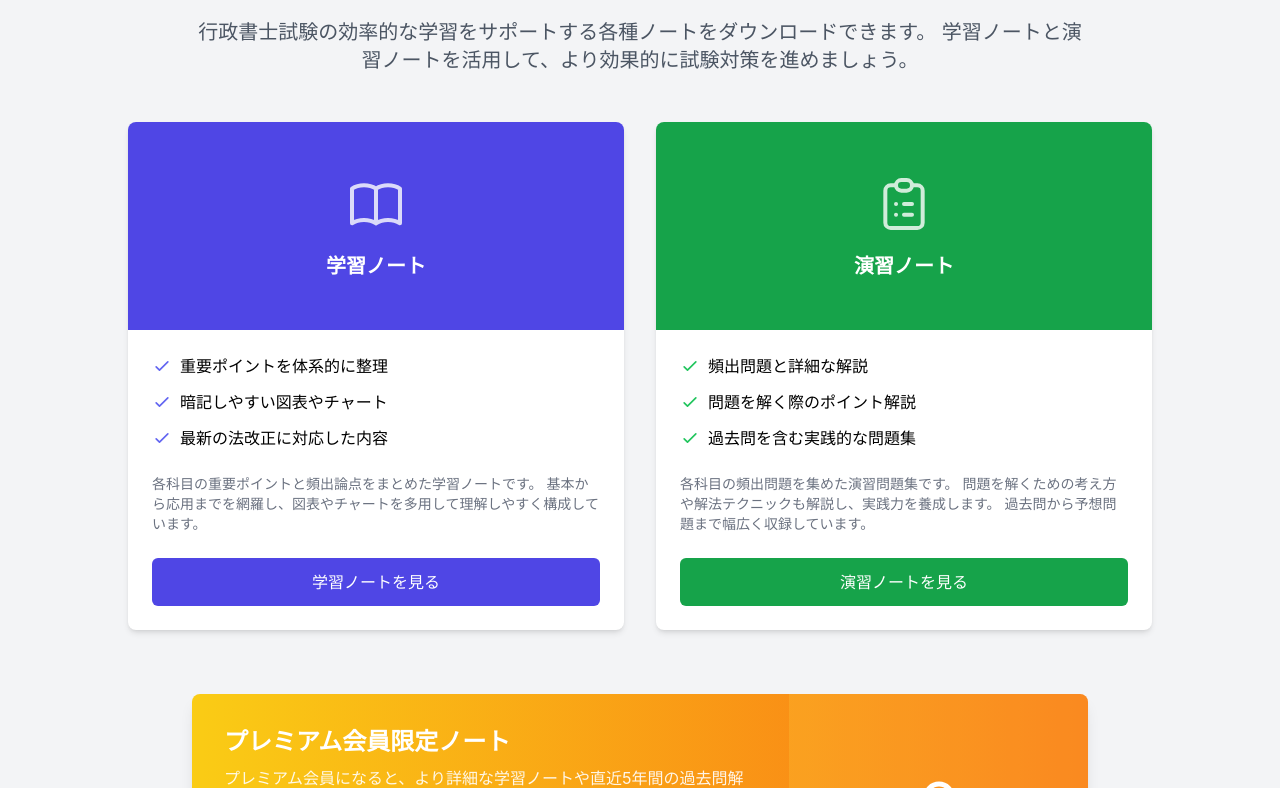
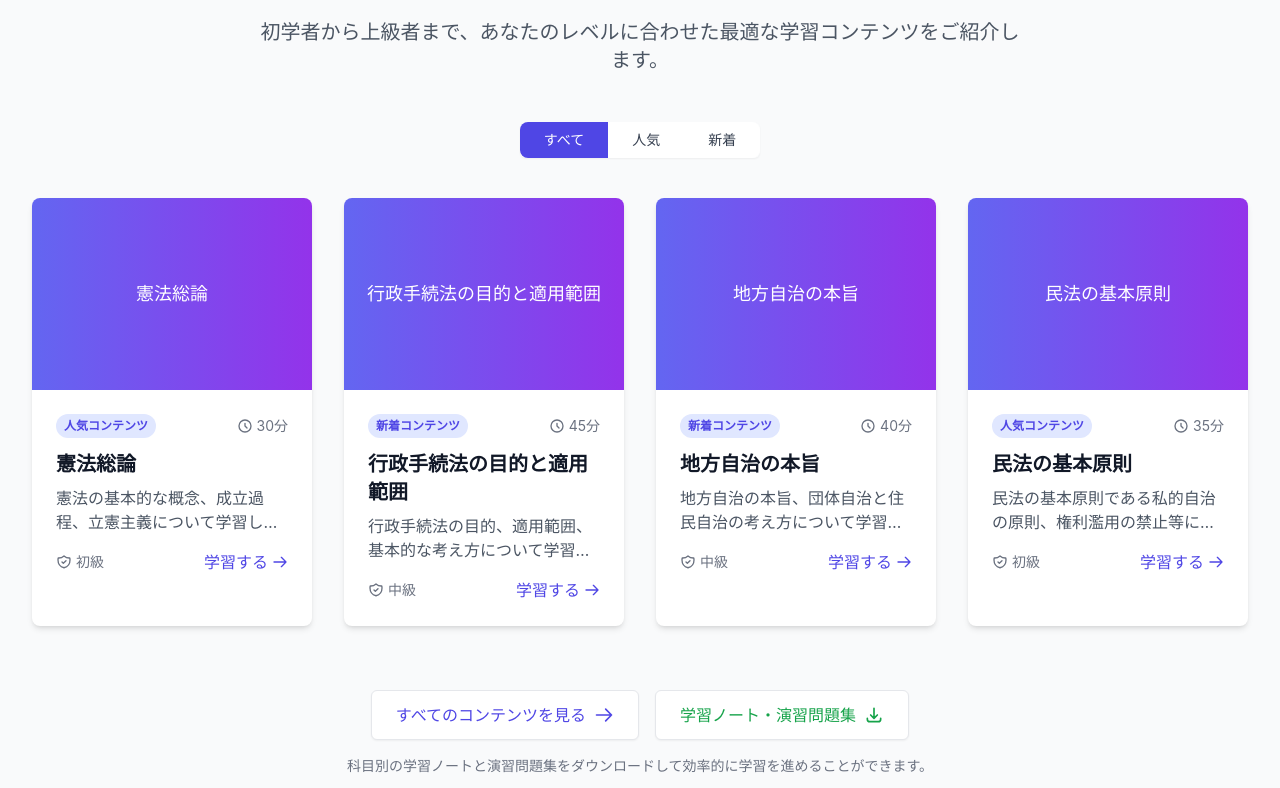
Before and after one commit to kozuki1126/gyoseishoshi-learning, a Next.js app: page / in a window 1280 px wide. Shown: the part 3072-3860 px from the top of the page. Built offline with nearby package versions, Linux system fonts and the light colour scheme.

Commit message:
Add FeaturedContent component

```diff
--- /dev/null
+++ b/src/components/FeaturedContent.js
@@ -0,0 +1,185 @@
+import { useState } from 'react';
+import Link from 'next/link';
+
+export default function FeaturedContent() {
+  // おすすめコンテンツデータ
+  const featuredItems = [
+    {
+      id: 1,
+      title: '憲法総論',
+      description: '憲法の基本的な概念、成立過程、立憲主義について学習します。',
+      unitId: 201,
+      imageUrl: null,
+      category: '人気コンテンツ',
+      studyTime: '30分',
+      level: '初級'
+    },
+    {
+      id: 2,
+      title: '行政手続法の目的と適用範囲',
+      description: '行政手続法の目的、適用範囲、基本的な考え方について学習します。',
+      unitId: 401,
+      imageUrl: null,
+      category: '新着コンテンツ',
+      studyTime: '45分',
+      level: '中級'
+    },
+    {
+      id: 3,
+      title: '地方自治の本旨',
+      description: '地方自治の本旨、団体自治と住民自治の考え方について学習します。',
+      unitId: 501,
+      imageUrl: null,
+      category: '新着コンテンツ',
+      studyTime: '40分',
+      level: '中級'
+    },
+    {
+      id: 4,
+      title: '民法の基本原則',
+      description: '民法の基本原則である私的自治の原則、権利濫用の禁止等について学習します。',
+      unitId: 101,
+      imageUrl: null,
+      category: '人気コンテンツ',
+      studyTime: '35分',
+      level: '初級'
+    }
+  ];
+
+  // タブの状態管理
+  const [activeTab, setActiveTab] = useState('all');
+
+  // タブによるフィルタリング
+  const getFilteredItems = () => {
+    if (activeTab === 'all') return featuredItems;
+    if (activeTab === 'popular') return featuredItems.filter(item => item.category === '人気コンテンツ');
+    if (activeTab === 'new') return featuredItems.filter(item => item.category === '新着コンテンツ');
+    return featuredItems;
+  };
+
+  return (
+    <section id="featured" className="py-16 bg-gray-50">
+      <div className="container mx-auto px-4 sm:px-6 lg:px-8">
+        <div className="text-center mb-12">
+          <h2 className="text-3xl font-bold text-gray-900 mb-4">おすすめコンテンツ</h2>
+          <p className="text-xl text-gray-600 max-w-3xl mx-auto">
+            初学者から上級者まで、あなたのレベルに合わせた最適な学習コンテンツをご紹介します。
+          </p>
+        </div>
+
+        {/* タブナビゲーション */}
+        <div className="flex justify-center mb-10">
+          <div className="inline-flex rounded-md shadow-sm" role="group">
+            <button
+              onClick={() => setActiveTab('all')}
+              className={`px-6 py-2 text-sm font-medium rounded-l-lg ${
+                activeTab === 'all'
+                  ? 'bg-indigo-600 text-white'
+                  : 'bg-white text-gray-700 hover:bg-gray-50'
+              }`}
+            >
+              すべて
+            </button>
+            <button
+              onClick={() => setActiveTab('popular')}
+              className={`px-6 py-2 text-sm font-medium ${
+                activeTab === 'popular'
+                  ? 'bg-indigo-600 text-white'
+                  : 'bg-white text-gray-700 hover:bg-gray-50'
+              }`}
+            >
+              人気
+            </button>
+            <button
+              onClick={() => setActiveTab('new')}
+              className={`px-6 py-2 text-sm font-medium rounded-r-lg ${
+                activeTab === 'new'
+                  ? 'bg-indigo-600 text-white'
+                  : 'bg-white text-gray-700 hover:bg-gray-50'
+              }`}
+            >
+              新着
+            </button>
+          </div>
+        </div>
+
+        {/* コンテンツカード */}
+        <div className="grid grid-cols-1 md:grid-cols-2 lg:grid-cols-4 gap-8">
+          {getFilteredItems().map((item) => (
+            <div key={item.id} className="bg-white rounded-lg shadow-md overflow-hidden hover:shadow-xl transition">
+              <Link href={`/units/${item.unitId}`} className="block">
+                <div className="aspect-w-16 aspect-h-9 bg-gray-200">
+                  {item.imageUrl ? (
+                    <img
+                      src={item.imageUrl}
+                      alt={item.title}
+                      className="object-cover w-full h-48"
+                    />
+                  ) : (
+                    <div className="flex items-center justify-center h-48 bg-gradient-to-r from-indigo-500 to-purple-600">
+                      <span className="text-white text-lg font-medium">
+                        {item.title}
+                      </span>
+                    </div>
+                  )}
+                </div>
+
+                <div className="p-6">
+                  <div className="flex justify-between items-center mb-3">
+                    <span className="text-xs font-semibold inline-block py-1 px-2 uppercase rounded-full bg-indigo-100 text-indigo-600">
+                      {item.category}
+                    </span>
+                    <div className="flex items-center text-gray-500 text-sm">
+                      <svg className="h-4 w-4 mr-1" fill="none" viewBox="0 0 24 24" stroke="currentColor">
+                        <path strokeLinecap="round" strokeLinejoin="round" strokeWidth={2} d="M12 8v4l3 3m6-3a9 9 0 11-18 0 9 9 0 0118 0z" />
+                      </svg>
+                      {item.studyTime}
+                    </div>
+                  </div>
+
+                  <h3 className="text-xl font-bold text-gray-900 mb-2">{item.title}</h3>
+                  <p className="text-gray-600 mb-4 line-clamp-2">{item.description}</p>
+
+                  <div className="flex justify-between items-center">
+                    <span className="inline-flex items-center text-sm text-gray-500">
+                      <svg className="h-4 w-4 mr-1" fill="none" viewBox="0 0 24 24" stroke="currentColor">
+                        <path strokeLinecap="round" strokeLinejoin="round" strokeWidth={2} d="M9 12l2 2 4-4m5.618-4.016A11.955 11.955 0 0112 2.944a11.955 11.955 0 01-8.618 3.04A12.02 12.02 0 003 9c0 5.591 3.824 10.29 9 11.622 5.176-1.332 9-6.03 9-11.622 0-1.042-.133-2.052-.382-3.016z" />
+                      </svg>
+                      {item.level}
+                    </span>
+
+                    <span className="font-medium text-indigo-600 hover:text-indigo-800 transition inline-flex items-center">
+                      学習する
+                      <svg className="ml-1 h-4 w-4" fill="none" viewBox="0 0 24 24" stroke="currentColor">
+                        <path strokeLinecap="round" strokeLinejoin="round" strokeWidth={2} d="M14 5l7 7m0 0l-7 7m7-7H3" />
+                      </svg>
+                    </span>
+                  </div>
+                </div>
+              </Link>
+            </div>
+          ))}
+        </div>
+
+        {/* もっと見るボタン */}
+        <div className="text-center mt-12 space-y-4">
+          <Link href="/subjects" className="inline-flex items-center bg-white hover:bg-gray-50 text-indigo-600 font-medium px-6 py-3 rounded-md shadow-sm border border-gray-200 mr-4">
+            すべてのコンテンツを見る
+            <svg className="ml-2 h-5 w-5" fill="none" viewBox="0 0 24 24" stroke="currentColor">
+              <path strokeLinecap="round" strokeLinejoin="round" strokeWidth={2} d="M14 5l7 7m0 0l-7 7m7-7H3" />
+            </svg>
+          </Link>
+          <Link href="/downloads" className="inline-flex items-center bg-white hover:bg-gray-50 text-green-600 font-medium px-6 py-3 rounded-md shadow-sm border border-gray-200">
+            学習ノート・演習問題集
+            <svg className="ml-2 h-5 w-5" fill="none" viewBox="0 0 24 24" stroke="currentColor">
+              <path strokeLinecap="round" strokeLinejoin="round" strokeWidth={2} d="M4 16v1a3 3 0 003 3h10a3 3 0 003-3v-1m-4-4l-4 4m0 0l-4-4m4 4V4" />
+            </svg>
+          </Link>
+          <p className="text-sm text-gray-500 mt-2">
+            科目別の学習ノートと演習問題集をダウンロードして効率的に学習を進めることができます。
+          </p>
+        </div>
+      </div>
+    </section>
+  );
+}
```
